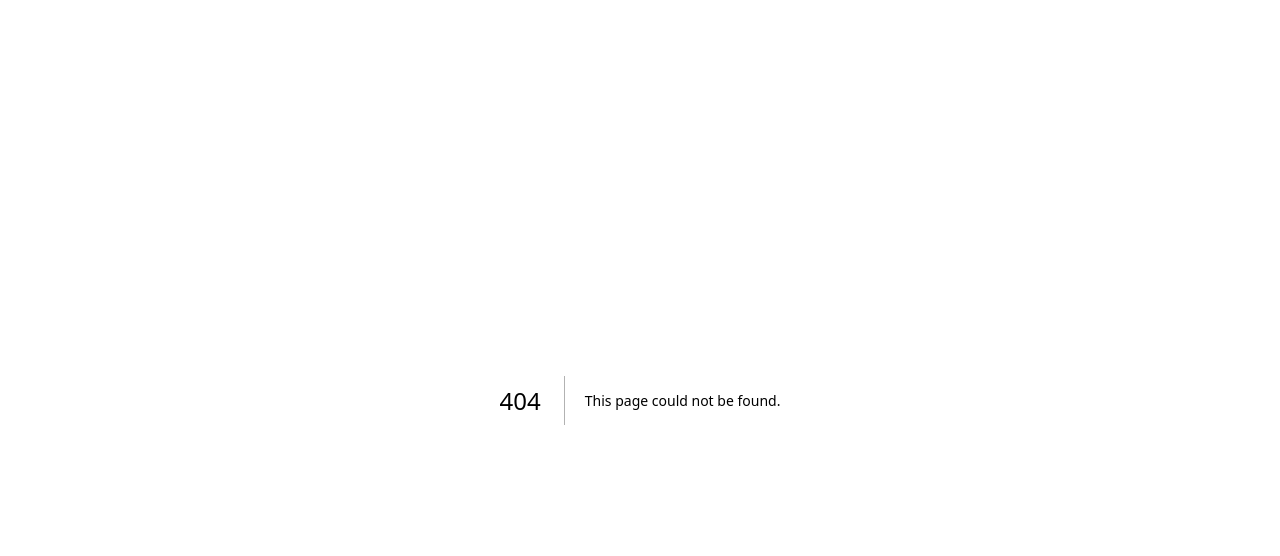
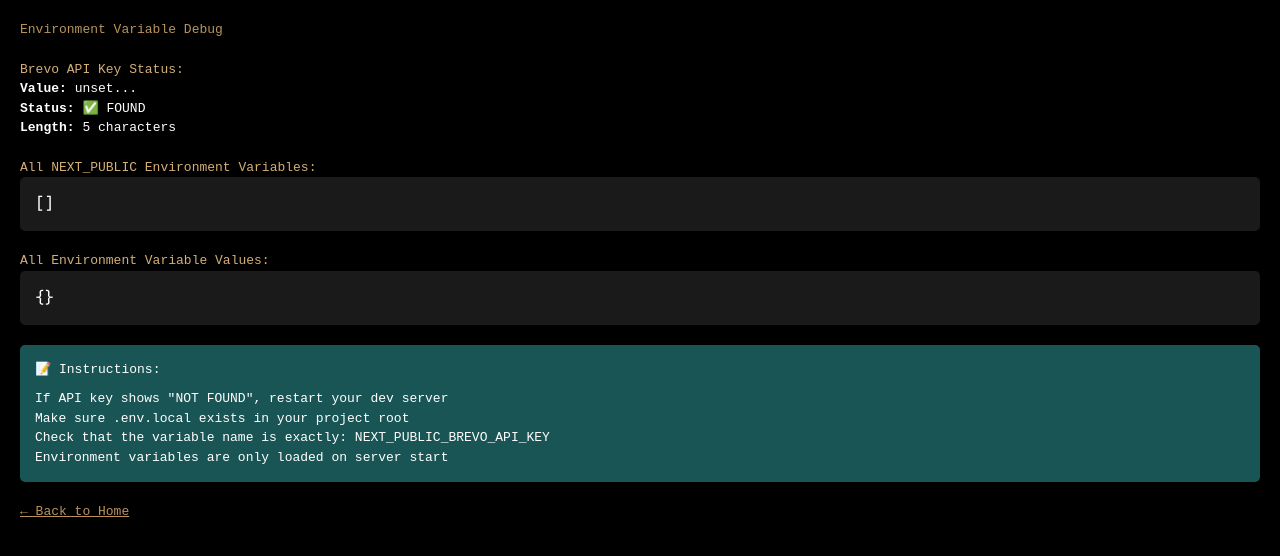
Before and after one commit to astarke339/starke-media-website, a Next.js app: page /debug in a window 1280 px wide. Before the commit this address had no page. Shown: the top 556 px of the page. Built offline with nearby package versions, Linux system fonts and the light colour scheme; no server answers; a web font is replaced by a local one.

Commit message:
Add debug page for env variables

```diff
--- /dev/null
+++ b/app/debug/page.tsx
@@ -0,0 +1,57 @@
+export default function Debug() {
+  const apiKey = process.env.NEXT_PUBLIC_BREVO_API_KEY
+  const allNextPublicKeys = Object.keys(process.env).filter(key => key.startsWith('NEXT_PUBLIC'))
+
+  return (
+    <div style={{ padding: '20px', fontFamily: 'monospace', backgroundColor: '#000', color: '#fff', minHeight: '100vh' }}>
+      <h1 style={{ color: '#B8935C' }}>Environment Variable Debug</h1>
+
+      <div style={{ marginTop: '20px' }}>
+        <h2 style={{ color: '#D4AF77' }}>Brevo API Key Status:</h2>
+        <p>
+          <strong>Value:</strong> {apiKey ? `${apiKey.substring(0, 20)}...` : 'NOT FOUND'}
+        </p>
+        <p>
+          <strong>Status:</strong> {apiKey ? '✅ FOUND' : '❌ NOT FOUND'}
+        </p>
+        <p>
+          <strong>Length:</strong> {apiKey ? apiKey.length : 0} characters
+        </p>
+      </div>
+
+      <div style={{ marginTop: '20px' }}>
+        <h2 style={{ color: '#D4AF77' }}>All NEXT_PUBLIC Environment Variables:</h2>
+        <pre style={{ backgroundColor: '#1a1a1a', padding: '15px', borderRadius: '5px', overflow: 'auto' }}>
+          {JSON.stringify(allNextPublicKeys, null, 2)}
+        </pre>
+      </div>
+
+      <div style={{ marginTop: '20px' }}>
+        <h2 style={{ color: '#D4AF77' }}>All Environment Variable Values:</h2>
+        <pre style={{ backgroundColor: '#1a1a1a', padding: '15px', borderRadius: '5px', overflow: 'auto' }}>
+          {JSON.stringify(
+            Object.fromEntries(
+              allNextPublicKeys.map(key => [key, process.env[key]])
+            ),
+            null,
+            2
+          )}
+        </pre>
+      </div>
+
+      <div style={{ marginTop: '20px', padding: '15px', backgroundColor: '#1a5555', borderRadius: '5px' }}>
+        <h3 style={{ margin: 0 }}>📝 Instructions:</h3>
+        <ol style={{ marginTop: '10px' }}>
+          <li>If API key shows "NOT FOUND", restart your dev server</li>
+          <li>Make sure .env.local exists in your project root</li>
+          <li>Check that the variable name is exactly: NEXT_PUBLIC_BREVO_API_KEY</li>
+          <li>Environment variables are only loaded on server start</li>
+        </ol>
+      </div>
+
+      <div style={{ marginTop: '20px' }}>
+        <a href="/" style={{ color: '#B8935C', textDecoration: 'underline' }}>← Back to Home</a>
+      </div>
+    </div>
+  )
+}
```
